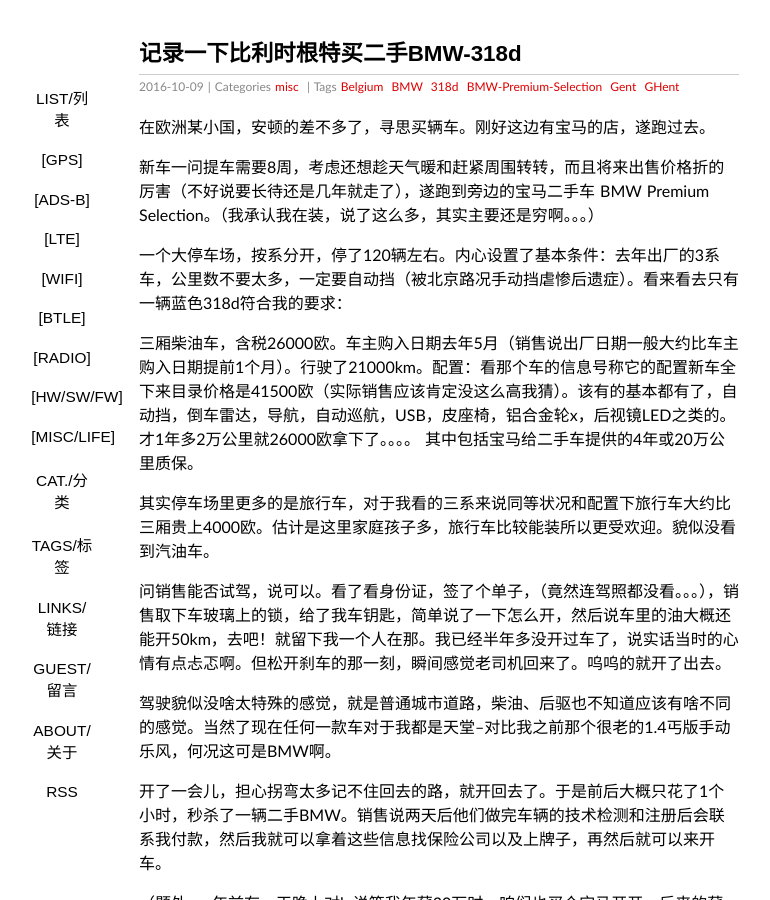
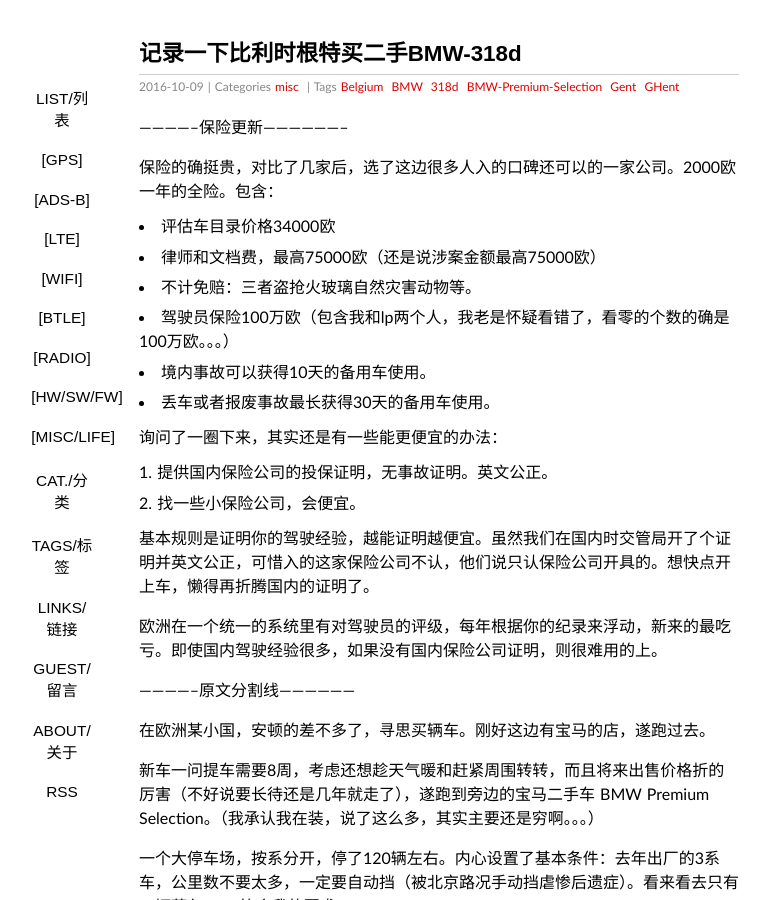
Before and after one commit to sdr-x/sdr-x.github.io, a Jekyll site: the page built from _posts/2016-10-09-belgium-BMW-318d.md, in a window 1280 px wide and 900 px high. Shown: the whole window, without its empty margins (201-971 px from the left). Built offline with Jekyll 4.4.1, drawn with Linux system fonts in a browser that asks for light colours; some web fonts are replaced; comment, search, counter and statistics services are not loaded.

Commit message:
Update 2016-10-09-belgium-BMW-318d.md

```diff
--- a/_posts/2016-10-09-belgium-BMW-318d.md
+++ b/_posts/2016-10-09-belgium-BMW-318d.md
@@ -6,6 +6,28 @@ thread: 20161009
 categories: misc
 tags:  Belgium BMW 318d BMW-Premium-Selection Gent GHent
 ---
+
+--------------保险更新--------------------
+
+保险的确挺贵，对比了几家后，选了这边很多人入的口碑还可以的一家公司。2000欧一年的全险。包含：
+
+- 评估车目录价格34000欧
+- 律师和文档费，最高75000欧（还是说涉案金额最高75000欧）
+- 不计免赔：三者盗抢火玻璃自然灾害动物等。
+- 驾驶员保险100万欧（包含我和lp两个人，我老是怀疑看错了，看零的个数的确是100万欧。。。）
+- 境内事故可以获得10天的备用车使用。
+- 丢车或者报废事故最长获得30天的备用车使用。
+
+询问了一圈下来，其实还是有一些能更便宜的办法：
+
+1. 提供国内保险公司的投保证明，无事故证明。英文公正。
+2. 找一些小保险公司，会便宜。
+
+基本规则是证明你的驾驶经验，越能证明越便宜。虽然我们在国内时交管局开了个证明并英文公正，可惜入的这家保险公司不认，他们说只认保险公司开具的。想快点开上车，懒得再折腾国内的证明了。
+
+欧洲在一个统一的系统里有对驾驶员的评级，每年根据你的纪录来浮动，新来的最吃亏。即使国内驾驶经验很多，如果没有国内保险公司证明，则很难用的上。
+
+--------------原文分割线------------------
 
 在欧洲某小国，安顿的差不多了，寻思买辆车。刚好这边有宝马的店，遂跑过去。
 
```
